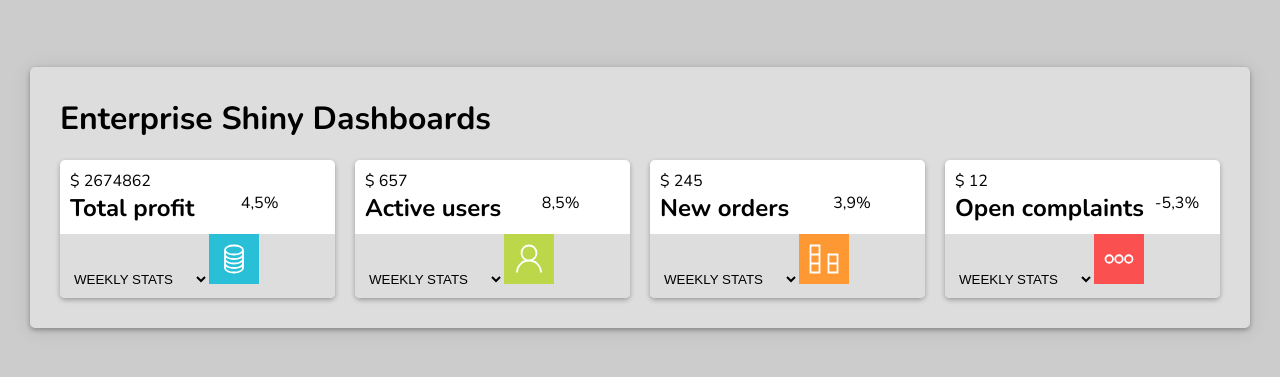
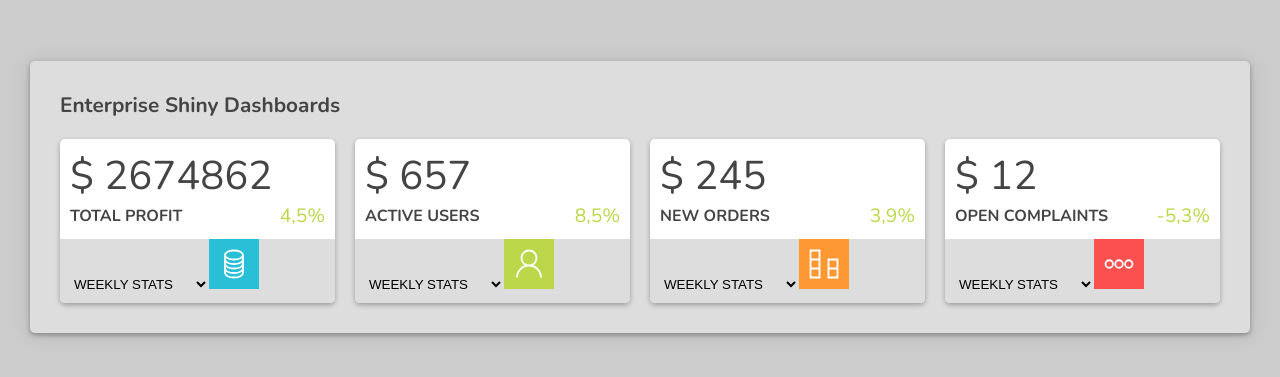
Before and after one commit to jchojna/dashboard, a React (Create React App) app: page / in a window 1280 px wide. Shown: the part 203-580 px from the top of the page. Built offline with nearby package versions, Linux system fonts and the light colour scheme.

Commit message:
style(TextPanel): style stats text

```diff
--- a/src/index.css
+++ b/src/index.css
@@ -14,7 +14,6 @@ body {
   font-family: "Nunito", "Arial", sans-serif;
   -webkit-font-smoothing: antialiased;
   -moz-osx-font-smoothing: grayscale;
-  font-weight: normal;
   margin: 0;
 }
 
--- a/src/scss/App.scss
+++ b/src/scss/App.scss
@@ -5,6 +5,8 @@
   @include flex-center;
   background-color: #ccc;
   display: flex;
+  color: $color-dark;
+  font-weight: normal;
   height: 100%;
   min-height: 100vh;
   padding: 30px;
@@ -25,10 +27,10 @@
   grid-template-columns: repeat(4, 1fr);
   align-items: stretch;
   padding: 30px;
-
   width: 100%;
 
   &__heading {
+    font-size: 1.3em;
     grid-area: heading;
     margin: 0;
   }
--- a/src/scss/TextPanel.scss
+++ b/src/scss/TextPanel.scss
@@ -27,6 +27,7 @@
   }
 
   &__stats {
+    align-items: center;
     display: grid;
     grid-template-areas:
       "value   value     "
@@ -47,14 +48,20 @@
   }
 
   &__heading {
+    font-size: 1em;
     grid-area: heading;
+    text-transform: uppercase;
   }
 
   &__value {
+    font-size: 2.5em;
     grid-area: value;
   }
 
   &__percentage {
+    color: $color-users;
+    font-size: 1.2em;
+    justify-self: end;
     grid-area: percentage;
   }
 
--- a/src/scss/_variables.scss
+++ b/src/scss/_variables.scss
@@ -7,3 +7,4 @@ $color-users: #bcd74a;
 $color-orders: #fe9833;
 $color-complaints: #fa5050;
 $color-country: #f8d74c;
+$color-dark: #444;
```
